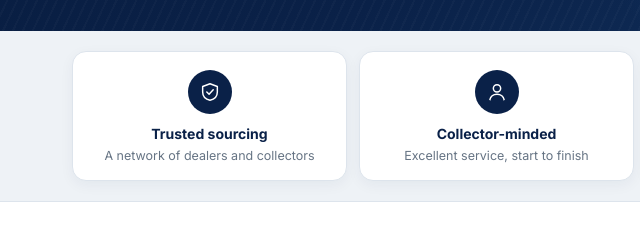
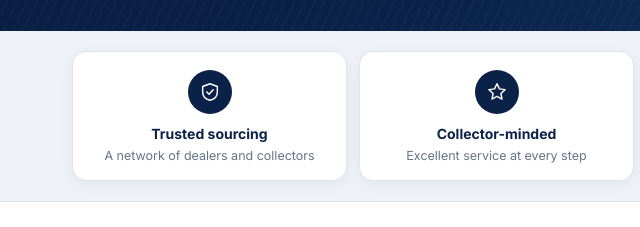
Before and after one commit to gfvault/gfvault.github.io, a plain HTML site: page index.html in a window 1280 px wide. Shown: the part 530-757 px from the top of the page, 0-640 px from the left. Drawn offline with Linux system fonts and the light colour scheme; no server answers.

Commit message:
Collector-minded card: star icon and tighter line
Co-Authored-By: Claude Sonnet 5.5 <noreply@anthropic.com>
Claude-Session: https://claude.ai/code/session_01MNRxUaacVHhxkSiokn1GVp

```diff
--- a/index.html
+++ b/index.html
@@ -34,7 +34,7 @@
   </div></div>
   <div class="trust"><div class="wrap trustin">
     <div><svg viewBox="0 0 24 24" aria-hidden="true"><path d="M12 3 4 6v6c0 5 3.400 8 8 9 4.600-1 8-4 8-9V6z"/><path d="m8.500 12 2.500 2.500 4.500-5"/></svg><span><b>Trusted sourcing</b>A network of dealers and collectors</span></div>
-    <div><svg viewBox="0 0 24 24" aria-hidden="true"><circle cx="12" cy="8" r="4"/><path d="M4 21c1-4.5 4-6.5 8-6.5s7 2 8 6.5"/></svg><span><b>Collector-minded</b>Excellent service, start to finish</span></div>
+    <div><svg viewBox="0 0 24 24" aria-hidden="true"><path d="m12 3 2.700 5.600 6.100.8-4.500 4.200 1.100 6.100L12 16.800l-5.400 2.900 1.100-6.100-4.500-4.200 6.100-.8z"/></svg><span><b>Collector-minded</b>Excellent service at every step</span></div>
     <div><svg viewBox="0 0 24 24" aria-hidden="true"><circle cx="12" cy="12" r="9"/><path d="M3 12h18M12 3c3 3 3 15 0 18M12 3c-3 3-3 15 0 18"/></svg><span><b>Worldwide shipping</b>Insured and tracked</span></div>
     <div><svg viewBox="0 0 24 24" aria-hidden="true"><path d="M4 5h16v12H9l-5 4z"/><path d="M8 10h8M8 13h5"/></svg><span><b>Direct contact</b>Call, text, email or DM</span></div>
   </div></div>
```
